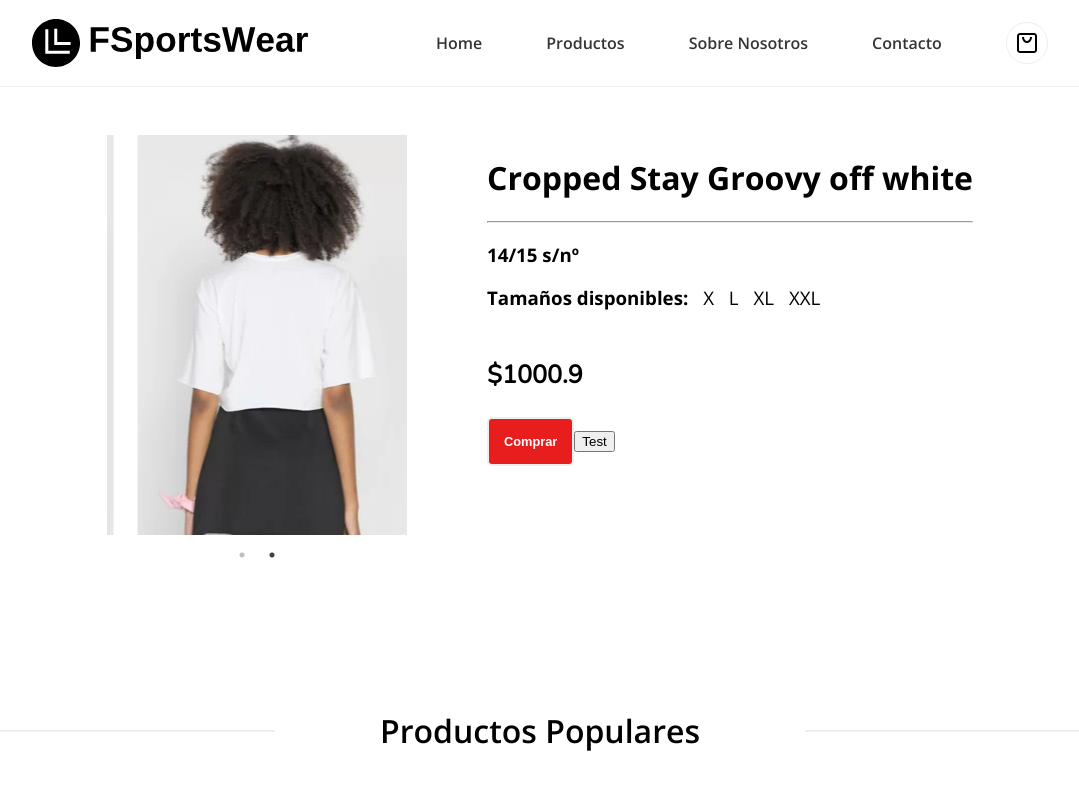
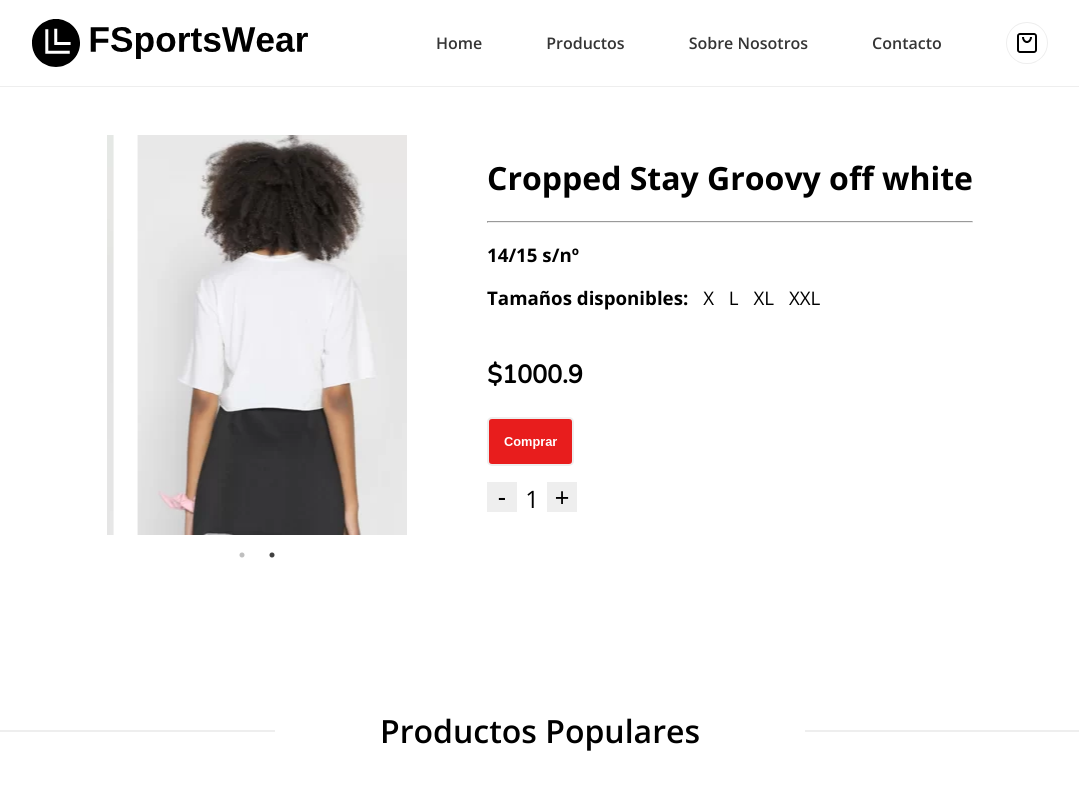
Before and after one commit to ValentinMarturet/react-ecommerce, a React (Vite) app: page /products/0 in a window 1280 px wide. Shown: the top 797 px of the page, without its empty margins (100-1179 px from the left). Built offline with nearby package versions, Linux system fonts and the light colour scheme.

Commit message:
agregando funcionalidad para elegir cantidades al comprar un producto

```diff
--- a/src/pages/ProductDetails/ProductDetails.jsx
+++ b/src/pages/ProductDetails/ProductDetails.jsx
@@ -10,9 +10,11 @@ import { addItem } from "../../reducers/cartSlice";
 
 import "slick-carousel/slick/slick.css";
 import "slick-carousel/slick/slick-theme.css";
+import { useState } from "react";
 
 const ProductDetails = () => {
   const { productId } = useParams();
+  const [cant, setCant] = useState(1);
   const product = useSelector((state) =>
     state.products.products.find((item) => item.id === parseInt(productId))
   );
@@ -29,6 +31,22 @@ const ProductDetails = () => {
     speed: 500,
     slidesToShow: 1,
     slidesToScroll: 1,
+  };
+
+  const handleIncrease = () => {
+    if (cant === 99) {
+      return;
+    }
+    const q = cant;
+    setCant(q + 1);
+  };
+
+  const handleDecrease = () => {
+    if (cant === 1) {
+      return;
+    }
+    const q = cant;
+    setCant(q - 1);
   };
 
   return (
@@ -69,12 +87,20 @@ const ProductDetails = () => {
               <button
                 className={`${styles.btn} ${styles.add_item}`}
                 onClick={() =>
-                  dispatch(addItem({ id: product.id, quantity: 1 }))
+                  dispatch(addItem({ id: product.id, quantity: cant }))
                 }
               >
                 Comprar
               </button>
-              <button onClick={() => console.log(product)}>Test</button>
+              <div className={styles.quantity}>
+                <button onClick={handleDecrease} className={styles.q_btn}>
+                  -
+                </button>
+                <span className={styles.q_num}>{cant}</span>
+                <button onClick={handleIncrease} className={styles.q_btn}>
+                  +
+                </button>
+              </div>
             </div>
           </div>
           <Popular />
--- a/src/pages/ProductDetails/ProductDetails.module.css
+++ b/src/pages/ProductDetails/ProductDetails.module.css
@@ -45,3 +45,38 @@ hr {
   font-weight: 400;
   padding-left: 10px;
 }
+.quantity {
+  display: flex;
+  align-items: center;
+  width: fit-content;
+  margin-top: 1rem;
+}
+
+.q_num,
+.q_btn {
+  width: 30px;
+  height: 30px;
+  text-align: center;
+  vertical-align: baseline;
+  font-size: 25px;
+  border: none;
+  background-color: #fff;
+  margin: 0;
+}
+
+.q_num {
+  font-size: 1.5rem;
+}
+
+.q_btn {
+  background-color: #eee;
+  transition: 200ms;
+}
+
+.q_btn:hover {
+  background-color: rgb(178, 178, 178);
+}
+
+.q_btn:active {
+  background-color: rgb(149, 149, 149);
+}
```
